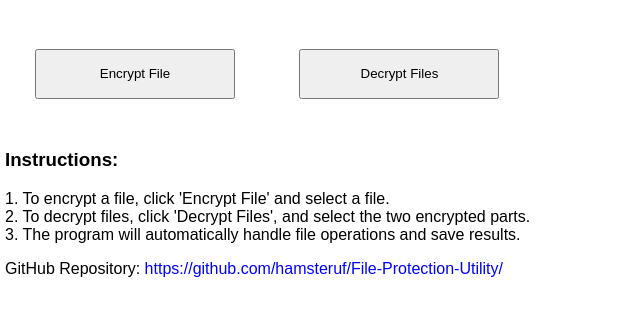
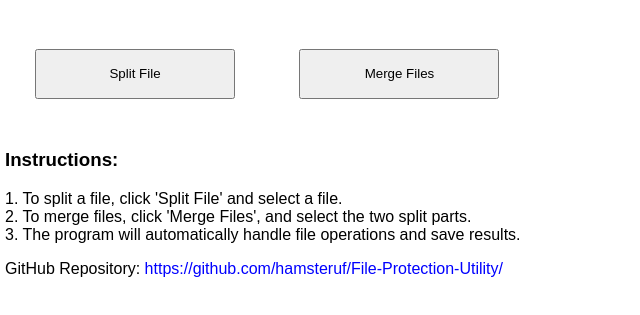
Before and after one commit to hamsteruf/File-Protection-Utility, a plain HTML site: page index.html in a window 1280 px wide. Shown: the part 61-376 px from the top of the page, without its empty margins (0-640 px from the left). Drawn offline with Linux system fonts and the light colour scheme.

Commit message:
Update index.html

```diff
--- a/index.html
+++ b/index.html
@@ -5,8 +5,8 @@
  Author: @hamsteruf
  GitHub: https://github.com/hamsteruf/File-Protection-Utility/
 
- This script provides functionality to encrypt and decrypt files. The encryption
- splits the file into two parts, and the decryption combines these parts to retrieve
+ This script provides functionality to split and merge .enc files. The program
+ splits the file into two parts, or merges these parts to retrieve
  the original file.
 
 -->
@@ -40,14 +40,14 @@
 <body>
     <h1>File Protection Utility</h1>
     <div class="container">
-        <button style="width: 200px; height: 50px;" onclick="encryptFile()">Encrypt File</button>
-        <button style="width: 200px; height: 50px;" onclick="decryptFiles()">Decrypt Files</button>
+        <button style="width: 200px; height: 50px;" onclick="encryptFile()">Split File</button>
+        <button style="width: 200px; height: 50px;" onclick="decryptFiles()">Merge Files</button>
     </div>
     <div id="instructions">
         <h3>Instructions:</h3>
         <p>
-            1. To encrypt a file, click 'Encrypt File' and select a file.<br>
-            2. To decrypt files, click 'Decrypt Files', and select the two encrypted parts.<br>
+            1. To split a file, click 'Split File' and select a file.<br>
+            2. To merge files, click 'Merge Files', and select the two split parts.<br>
             3. The program will automatically handle file operations and save results.
         </p>
         <p>GitHub Repository: <a id="github-link" onclick="openGitHub()">https://github.com/hamsteruf/File-Protection-Utility/</a></p>
```
